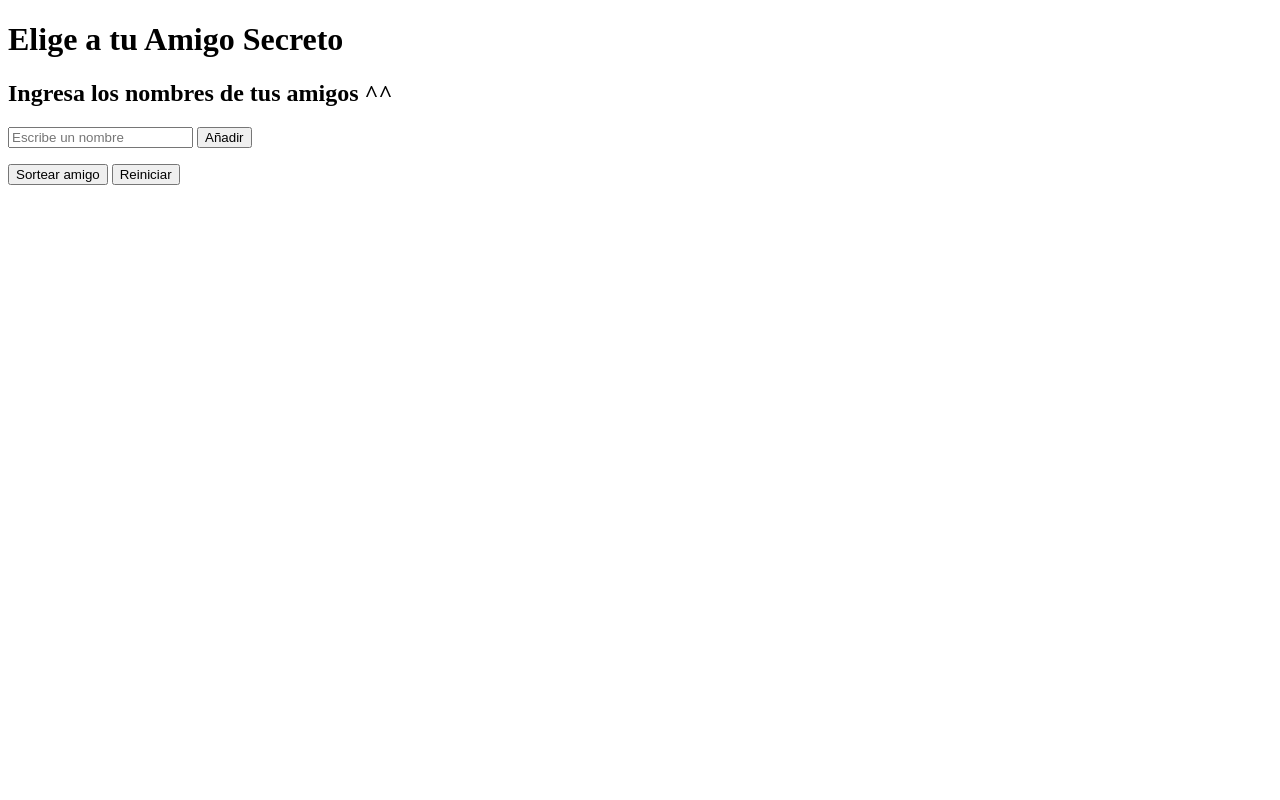
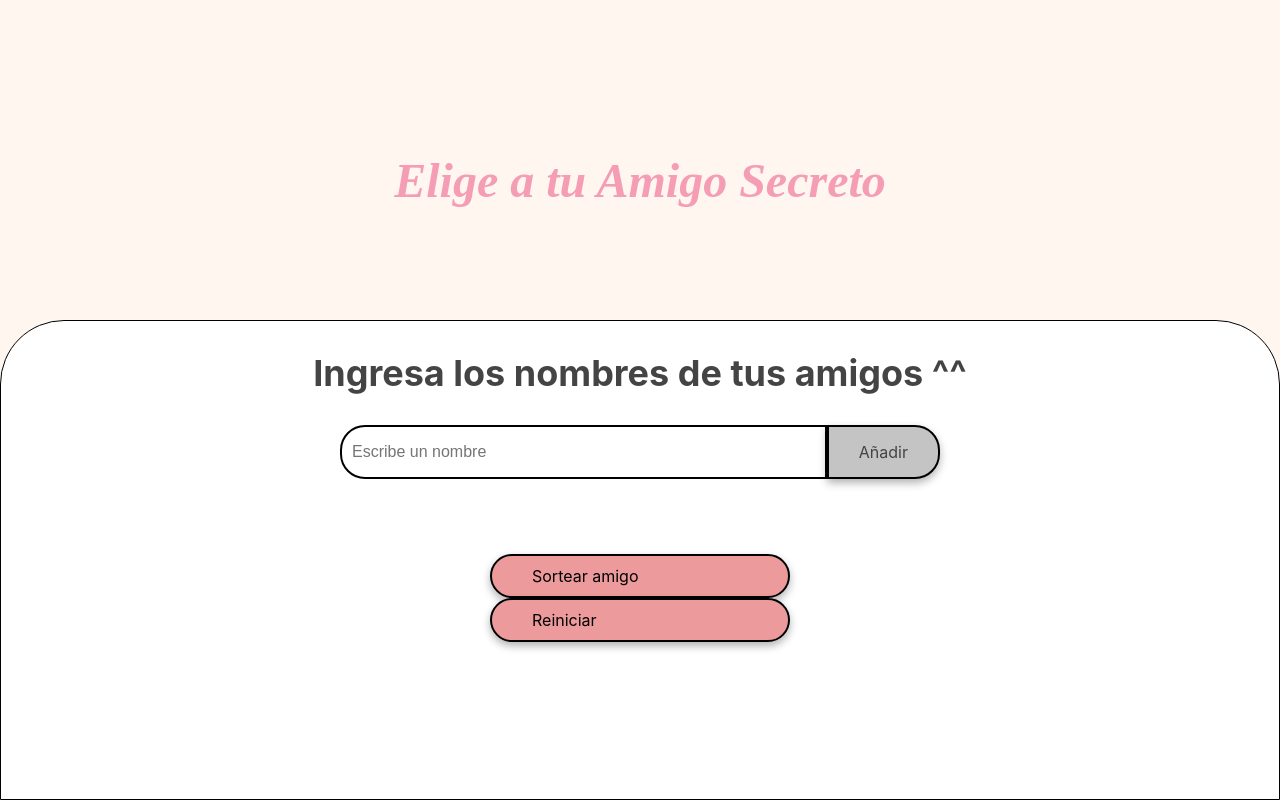
Before and after one commit to Katherine606/amigo-secreto, a plain HTML site: page index.html in a window 1280 px wide. Drawn offline with Linux system fonts and the light colour scheme; a web font is replaced by a local one.

Commit message:
crear css vr1 y html vr2 terminada

```diff
--- a/index.html
+++ b/index.html
@@ -2,27 +2,38 @@
     <html lang="es">
     <head>
         <meta charset="UTF-8">
+        <link rel="stylesheet" href="style.css">
         <meta name="viewport" content="width=device-width, initial-scale=1.0">
+         <link rel="preconnect" href="https://fonts.googleapis.com">
+         <link rel="preconnect" href="https://fonts.gstatic.com" crossorigin>
+        <link href="https://fonts.googleapis.com/css2?family=Chicle&display=swap" rel="stylesheet">
         <title>Amigo Secreto</title>
     </head>
+
 <body>
-    <header>
-        <h1>Elige a tu Amigo Secreto</h1>
+    <main class="main-content">
+        <header class="header-banner">
+            <h1 class="main-title">Elige a tu Amigo Secreto</h1>
+            <!-- imagen pendiente para indicar -->
         </header>
 
-    <section>
-        <h2>Ingresa los nombres de tus amigos ^^</h2>
-        <input type="text" id="amigo" placeholder="Escribe un nombre">  <!-- placeholder para indicar -->
-        <button onclick="agregarAmigo()">Añadir</button>
+        <section class="input-section">
+            <h2 class="section-title">Ingresa los nombres de tus amigos ^^</h2>
+            <div class="input-wrapper">
+                <input type="text" id="amigo" class="input-name" placeholder="Escribe un nombre">  <!-- placeholder para indicar -->
+                <button class="button-add" onclick="agregarAmigo()">Añadir</button>
+            </div>
 
-        <ul id="listaAmigos"></ul> <!-- contenedor de la lista -->
+            <ul id="listaAmigos" class="name-list" aria-labelledby="listaAmigos" role="list"> </ul> <!-- contenedor de la lista -->
+            <ul id="resultado" class="result-list" aria-live="polite"></ul>
 
-        <button onclick="sortearAmigo()">Sortear amigo</button>
-        <button onclick="reiniciarAmigos()">Reiniciar</button>
+             <div class="button-container">
+                <button class="button-draw" onclick="sortearAmigo()" aria-label="Sortear amigo secreto">Sortear amigo</button>
+                <button class="button-draw" onclick="reiniciarAmigos()" aria-label="Reiniciar">Reiniciar</button>
 
-        <p id="resultado"></p> <!-- Mostrar resultado del sorteo -->
+            </div>
         </section>
-
+    </main>
         <script src="app.js" defer></script>
     </body>
     </html>
--- /dev/null
+++ b/style.css
@@ -0,0 +1,162 @@
+:root {
+    --color-primary: #FFF6EF;
+    --color-secondary: #ffffff;
+    --color-tertiary: #C4C4C4;
+    --color-button: #ED9A9C;
+    --color-button-hover: #ed8183;
+    --color-text: #444444;
+    --color-title: #f59db4;
+}
+
+/* Estilos generales */
+* {
+    margin: 0;
+    padding: 0;
+    box-sizing: border-box;
+}
+
+body {
+    height: 100vh;
+    background-color: var(--color-primary);
+    display: flex;
+    justify-content: center;
+    align-items: center;
+}
+
+.main-content {
+    display: flex;
+    flex-direction: column;
+    height: 100%;
+    width: 100%;
+}
+
+/* Banner */
+.header-banner {
+    flex: 40%;
+    display: flex;
+    justify-content: center;
+    align-items: center;
+    padding: 40px 0 0;
+}
+
+/* Sección de entrada */
+.input-section {
+    flex: 60%;
+    background-color: var(--color-secondary);
+    border: 1px solid #000;
+    border-radius: 64px 64px 0 0;
+    display: flex;
+    flex-direction: column;
+    align-items: center;
+    padding: 20px;
+    width: 100%;
+}
+
+/* Títulos */
+.main-title {
+    font-size: 48px;
+    font-family: "Chicle", serif;
+    font-weight: 900;
+    font-style: italic;
+    color: var(--color-title);
+}
+
+.section-title {
+    font-family: "Inter", serif;
+    font-size: 36px;
+    font-weight: 700;
+    color: var(--color-text);
+    margin: 10px 0;
+    text-align: center;
+}
+
+/* Contenedores de entrada y botón */
+.input-wrapper {
+    display: flex;
+    justify-content: center;
+    width: 100%;
+    max-width: 600px;
+    margin-top: 20px;
+}
+
+.input-name {
+    width: 100%;
+    padding: 10px;
+    border: 2px solid #000;
+    border-radius: 25px 0 0 25px;
+    font-size: 16px;
+}
+
+.button-container {
+    width: 300px;
+    justify-content: center;
+}
+
+/* Estilos de entrada de texto */
+.input-title {
+    flex: 1;
+    padding: 10px 15px;
+    font-size: 16px;
+    border: 2px solid #333;
+    border-right: none;
+    border-radius: 25px 0 0 25px;
+    font-family: "Merriweather", serif;
+    box-shadow: 0 4px 8px rgba(0, 0, 0, 0.3);
+}
+
+/* Estilos de botón */
+button {
+    padding: 15px 30px;
+    font-family: "Inter", sans-serif;
+    font-size: 16px;
+    border: 2px solid #000;
+    border-radius: 25px;
+    box-shadow: 0 4px 8px rgba(0, 0, 0, 0.3);
+    cursor: pointer;
+}
+
+.button-add {
+    background-color: var(--color-tertiary);
+    color: var(--color-text);
+    border-radius: 0 25px 25px 0;
+}
+
+.button-add:hover {
+    background-color: #a1a1a1;
+}
+
+/* Listas */
+ul {
+    list-style-type: none;
+    color: var(--color-text);
+    font-family: "Inter", sans-serif;
+    font-size: 18px;
+    margin: 20px 0;
+}
+
+.result-list {
+    margin-top: 15px;
+    color: #05DF05;
+    font-size: 22px;
+    font-weight: bold;
+    text-align: center;
+}
+
+/* Botón de sortear título */
+.button-draw {
+    display: flex;
+    align-items: center;
+    width: 100%;
+    padding: 10px 40px;
+    color: var(--color-white);
+    background-color: var(--color-button);
+    font-size: 16px;
+}
+
+.button-draw img {
+    margin-right: 40px;
+}
+
+.button-draw:hover {
+    background-color: var(--color-button-hover);
+}
```
Lines whose indentation alone changed are shown as unchanged.
